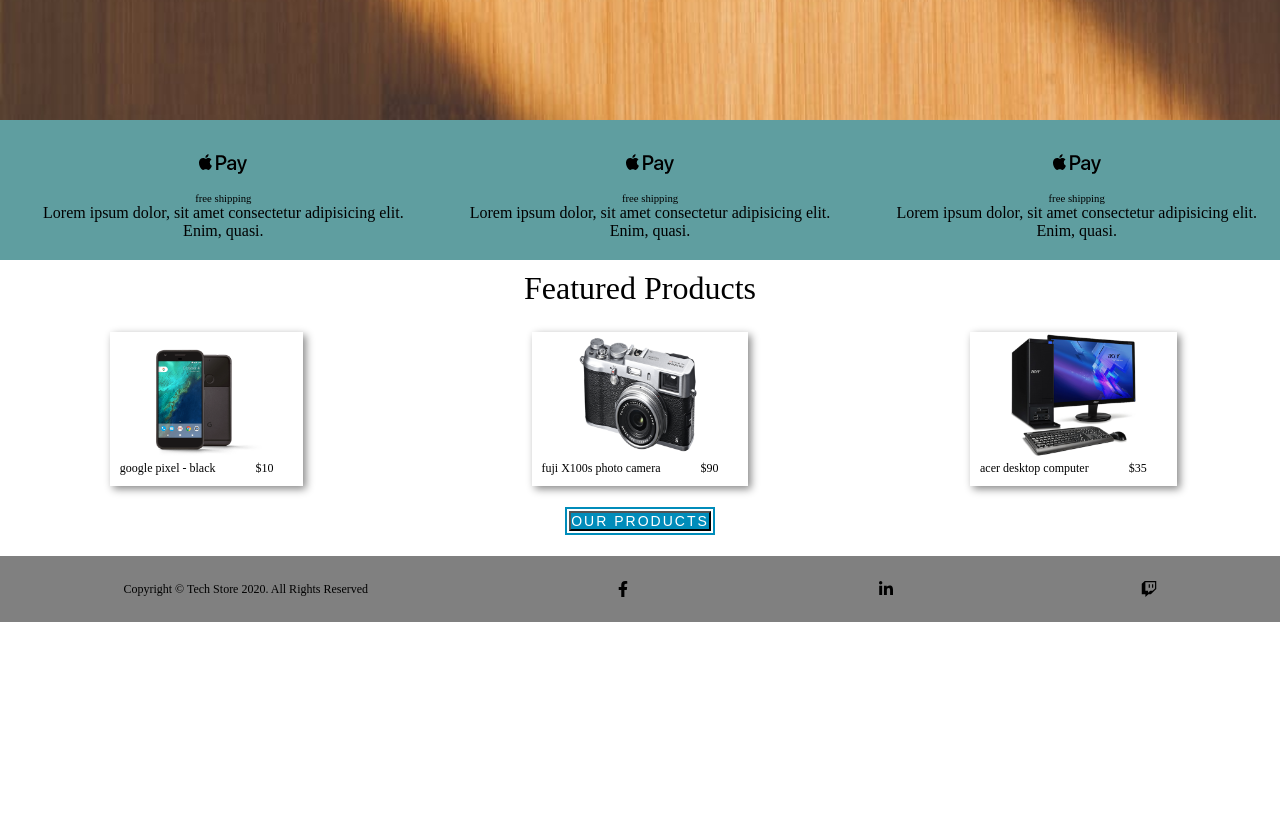
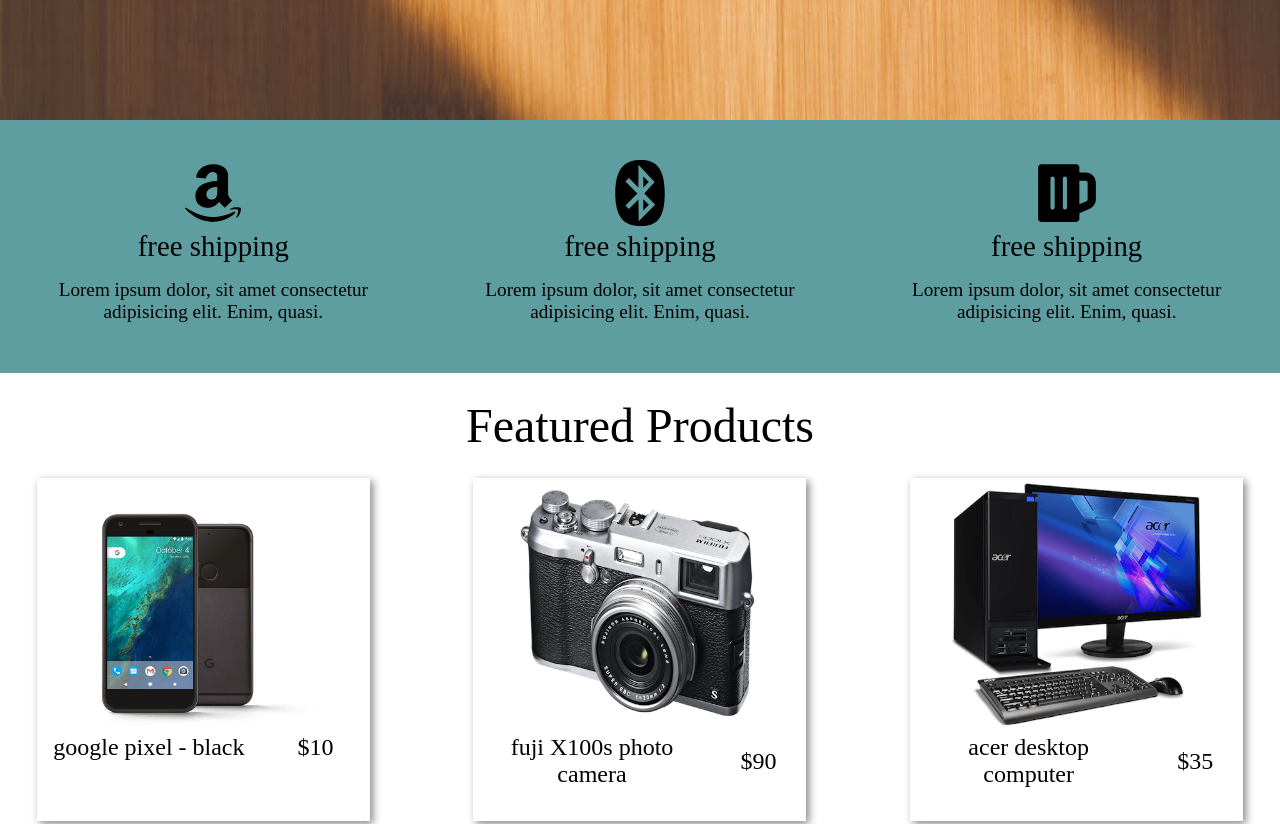
Before and after one commit to NathanGanesh/reacttechstore, a React app: page / in a window 1280 px wide. Shown: the part 680-1504 px from the top of the page. Before the commit the page ends 1302 px from the top, so only its background shows below. Built offline with nearby package versions, Linux system fonts and the light colour scheme.

Commit message:
home fix

```diff
--- a/src/components/App/App.css
+++ b/src/components/App/App.css
@@ -5,9 +5,13 @@
 }
 .flex-nav {
 	display: flex;
-	justify-content: space-around;
+	justify-content: space-between;
+	padding: 0 20px;
 	align-items: center;
 	height: 66px;
+}
+.nav-icon {
+	font-size: 24px;
 }
 
 .home {
@@ -54,16 +58,23 @@
 	color: white;
 	text-decoration: none;
 	display: inline-block;
-	font-size: 14px;
+	padding: 5px 7px;
+	font-size: 1.5rem;
 	letter-spacing: 2px;
 	outline: 2px solid #008cba;
-	outline-offset: 2px;
+	outline-offset: 3px;
 	text-transform: uppercase;
 	display: flex;
 	text-align: center;
 	justify-content: center;
 	margin: auto;
-	margin-bottom: 25px;
+	margin-bottom: 35px;
+	margin-top: 20px;
+}
+
+.btn-our-products:hover {
+	background: #3071a9;
+	transition: all 0.3s ease 0s;
 }
 
 .btn-default:hover {
@@ -79,30 +90,42 @@
 }
 
 .service-icon {
-	font-size: 48px;
+	font-size: 66px;
 }
 .services div {
-	padding: 20px;
-	padding-left: 40px;
+	padding: 30px;
+	padding-left: 30px;
+	padding-bottom: 50px;
+	padding-top: 40px;
 }
+.services div > h6 {
+	font-size: 1.8rem;
+	padding-bottom: 1rem;
+}
+
+.services div > p {
+	font-size: 1.2rem;
+}
+
 .therealdeal {
 	justify-content: center;
 	text-align: center;
 	align-items: center;
-	padding-top: 10px;
+	padding-bottom: 30px;
+	padding-top: 25px;
+	font-size: 1.5rem;
 }
 .featured-items {
 	display: grid;
-	grid-template-columns: repeat(auto-fit, minmax(180px, 1fr));
+	grid-template-columns: repeat(auto-fit, minmax(350px, 1fr));
 	justify-content: center;
 	text-align: center;
-	grid-gap: 20px;
-	padding-bottom: 25px;
+	grid-gap: 30px;
 }
 
 .product-img {
-	width: 125px;
-	height: 125px;
+	width: 250px;
+	height: 250px;
 }
 
 .product-descriptions {
@@ -112,14 +135,14 @@
 }
 
 .product-descriptions p {
-	font-size: 12px;
+	font-size: 1.5rem;
 	padding-left: 10px;
 	padding-right: 30px;
 }
 
 .product-item {
-	width: 1fr;
-
+	width: 333px;
+	height: 333px;
 	margin: auto;
 	padding-bottom: 10px;
 	text-align: center;
@@ -139,10 +162,11 @@
 	align-items: center;
 	height: 66px;
 	background: grey;
+	padding-right: 15px;
 }
 
 .footer p {
-	font-size: 12px;
+	font-size: 1.2rem;
 }
 .contact-us {
 	padding: 25px;
@@ -176,3 +200,7 @@
 	margin-bottom: 20px;
 	padding-top: 5px;
 }
+
+.footer-icon {
+	font-size: 24px;
+}
--- a/src/components/Elements/Footer.js
+++ b/src/components/Elements/Footer.js
@@ -6,9 +6,9 @@
 			<div>
 				<p>Copyright © Tech Store 2020. All Rights Reserved</p>
 			</div>
-			<FaFacebookF />
-			<FaLinkedinIn />
-			<FaTwitch />
+			<FaFacebookF className="footer-icon" />
+			<FaLinkedinIn className="footer-icon" />
+			<FaTwitch className="footer-icon" />
 		</div>
 	);
 }
--- a/src/components/Elements/Home/Services.js
+++ b/src/components/Elements/Home/Services.js
@@ -1,21 +1,21 @@
 import React from 'react';
-import { FaApplePay, FaBluetooth, FaBeer } from 'react-icons/fa';
+import { FaAmazon, FaBluetooth, FaBeer } from 'react-icons/fa';
 
 export default function Services() {
 	return (
 		<div className="services">
 			<div>
-				<FaApplePay className="service-icon" />
+				<FaAmazon className="service-icon" />
 				<h6>free shipping</h6>
 				<p>Lorem ipsum dolor, sit amet consectetur adipisicing elit. Enim, quasi.</p>
 			</div>
 			<div>
-				<FaApplePay className="service-icon" />
+				<FaBluetooth className="service-icon" />
 				<h6>free shipping</h6>
 				<p>Lorem ipsum dolor, sit amet consectetur adipisicing elit. Enim, quasi.</p>
 			</div>
 			<div>
-				<FaApplePay className="service-icon" />
+				<FaBeer className="service-icon" />
 				<h6>free shipping</h6>
 				<p>Lorem ipsum dolor, sit amet consectetur adipisicing elit. Enim, quasi.</p>
 			</div>
--- a/src/components/Elements/Navbar.js
+++ b/src/components/Elements/Navbar.js
@@ -5,9 +5,9 @@
 	console.log(window.location.origin + '/page-images/images/logo.svg');
 	return (
 		<nav className="flex-nav">
-			<FaBars />
+			<FaBars className="nav-icon" />
 			<img src={window.location.origin + '/page-images/images/logo.svg'} alt="logo" />
-			<FaCartPlus />
+			<FaCartPlus className="nav-icon" />
 		</nav>
 	);
 }
```
